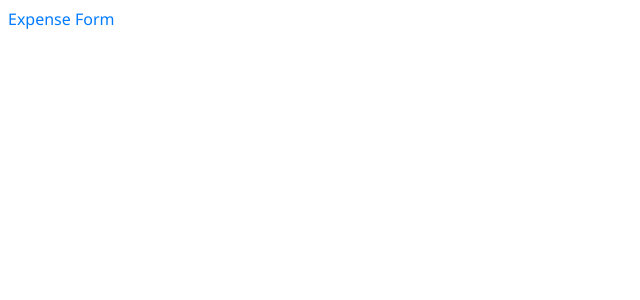
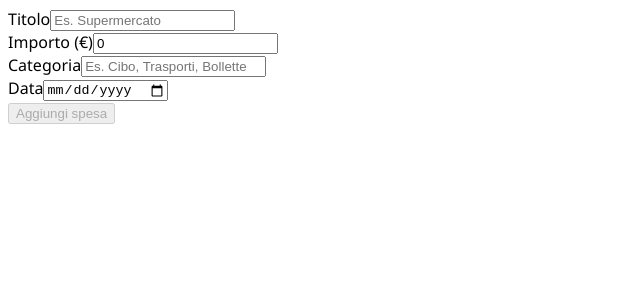
Before and after one commit to AntonellaSchillaci/Expense-Tracker, an Angular app: page / in a window 1280 px wide. Shown: the top 300 px of the page, without its empty margins (0-640 px from the left). Built offline with nearby package versions, Linux system fonts and the light colour scheme.

Commit message:
feat(expense-form): add expense form component with template and logic

```diff
--- a/src/app/components/expense-form/expense-form.component.html
+++ b/src/app/components/expense-form/expense-form.component.html
@@ -1 +1,62 @@
-<div class="title">Expense Form</div>
+<form [formGroup]="expenseForm" (ngSubmit)="onSubmit()" class="expense-form">
+    <div class="expense-form__group">
+      <label for="title" class="expense-form__label">Titolo</label>
+      <input
+        type="text"
+        id="title"
+        formControlName="title"
+        class="expense-form__input"
+        placeholder="Es. Supermercato"
+      />
+      <div class="expense-form__error" *ngIf="expenseForm.get('title')?.invalid && expenseForm.get('title')?.touched">
+        Il titolo è obbligatorio
+      </div>
+    </div>
+
+    <div class="expense-form__group">
+      <label for="amount" class="expense-form__label">Importo (€)</label>
+      <input
+        type="number"
+        id="amount"
+        formControlName="amount"
+        class="expense-form__input"
+        placeholder="Es. 25.50"
+        min="0.01"
+        step="0.01"
+      />
+      <div class="expense-form__error" *ngIf="expenseForm.get('amount')?.invalid && expenseForm.get('amount')?.touched">
+        Inserisci un importo valido
+      </div>
+    </div>
+
+    <div class="expense-form__group">
+      <label for="category" class="expense-form__label">Categoria</label>
+      <input
+        type="text"
+        id="category"
+        formControlName="category"
+        class="expense-form__input"
+        placeholder="Es. Cibo, Trasporti, Bollette"
+      />
+      <div class="expense-form__error" *ngIf="expenseForm.get('category')?.invalid && expenseForm.get('category')?.touched">
+        La categoria è obbligatoria
+      </div>
+    </div>
+
+    <div class="expense-form__group">
+      <label for="date" class="expense-form__label">Data</label>
+      <input
+        type="date"
+        id="date"
+        formControlName="date"
+        class="expense-form__input"
+      />
+      <div class="expense-form__error" *ngIf="expenseForm.get('date')?.invalid && expenseForm.get('date')?.touched">
+        Seleziona una data
+      </div>
+    </div>
+
+    <button type="submit" [disabled]="expenseForm.invalid" class="expense-form__submit">
+      Aggiungi spesa
+    </button>
+  </form>
--- a/src/app/components/expense-form/expense-form.component.ts
+++ b/src/app/components/expense-form/expense-form.component.ts
@@ -1,14 +1,35 @@
+import { Component } from '@angular/core';
 import { CommonModule } from '@angular/common';
-import { Component } from '@angular/core';
-
+import { ReactiveFormsModule, FormBuilder, FormGroup, Validators } from '@angular/forms';
+import { ExpenseService } from '../../services/expense.service';
+import { Expense } from '../../models/expense.model';
 
 @Component({
-    selector: 'app-expense-form',
-    standalone: true,
-    imports: [CommonModule],
-    templateUrl: './expense-form.component.html',
-    styleUrls: ['./expense-form.component.scss']
-  })
-  export class ExpenseFormComponent {
+  selector: 'app-expense-form',
+  imports: [CommonModule, ReactiveFormsModule],
+  templateUrl: './expense-form.component.html',
+  styleUrls: ['./expense-form.component.scss'],
+})
+export class ExpenseFormComponent {
+  expenseForm: FormGroup;
 
+  constructor(private fb: FormBuilder, private expenseService: ExpenseService) {
+    this.expenseForm = this.fb.group({
+      title: ['', Validators.required],
+      amount: [0, [Validators.required, Validators.min(0.01)]],
+      category: ['', Validators.required],
+      date: ['', Validators.required],
+    });
   }
+
+  onSubmit(): void {
+    if (this.expenseForm.valid) {
+      const newExpense: Expense = {
+        id: Date.now(),
+        ...this.expenseForm.value,
+      };
+      this.expenseService.addExpense(newExpense);
+      this.expenseForm.reset();
+    }
+  }
+}
```
